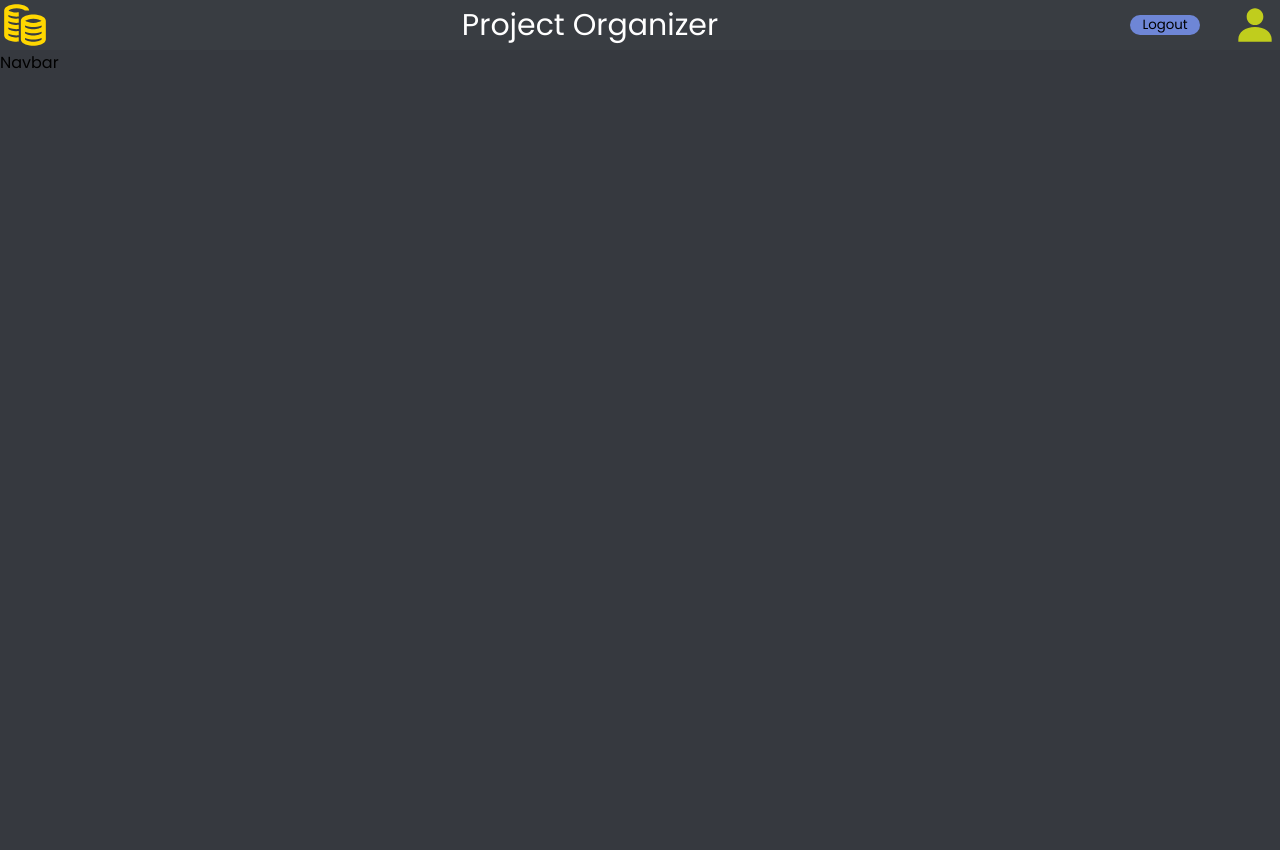
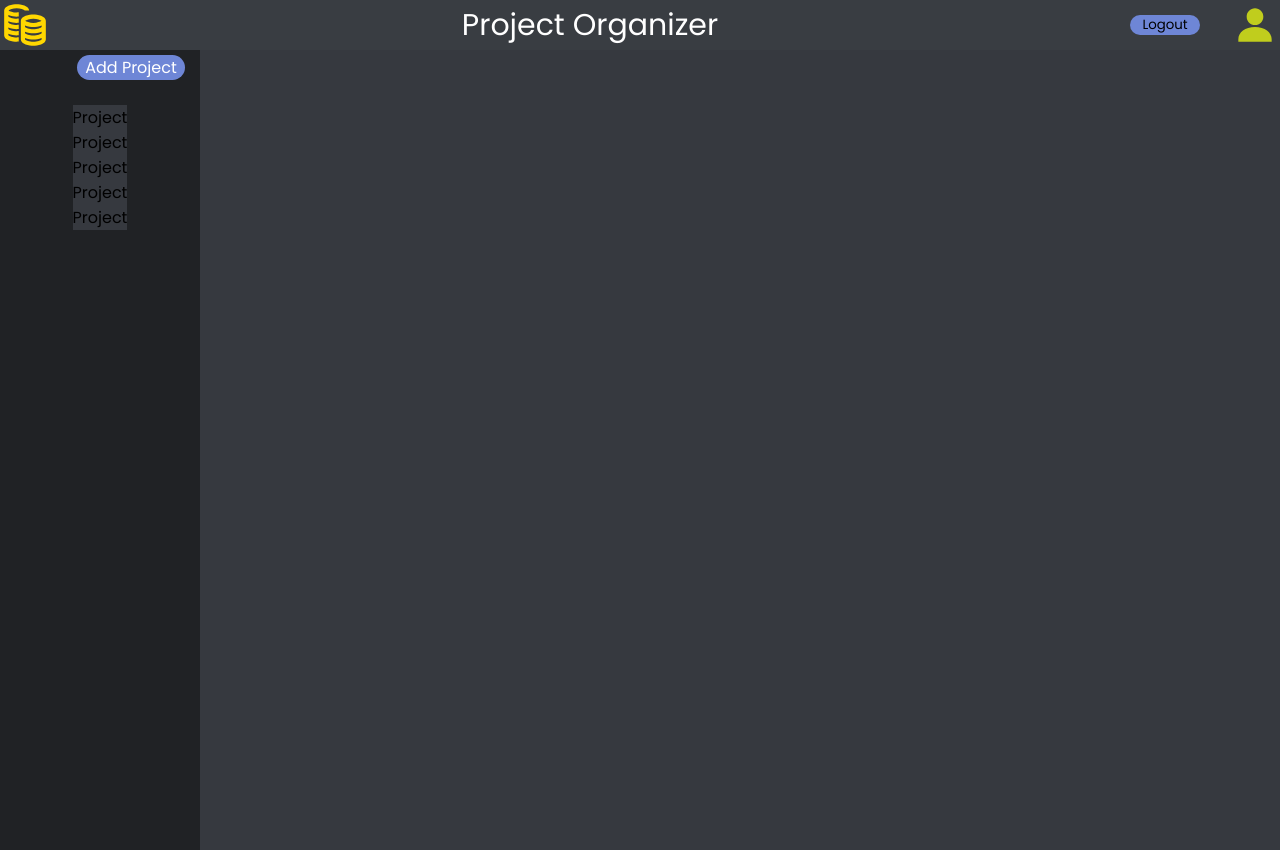
Before and after one commit to DiegoPrestesGit/bolttech-test, a React (Create React App) app in the folder frontend/: page / in a window 1280 px wide. Before the commit the page ends 800 px from the top, so only its background shows below. Built offline with nearby package versions, Linux system fonts and the light colour scheme.

Commit message:
feat: left navbar for projects

```diff
--- a/frontend/src/components/Navbar.js
+++ b/frontend/src/components/Navbar.js
@@ -1,7 +1,30 @@
 import React from "react";
 
+import { Project } from "../components/index";
+import {
+  Container,
+  ProjectsContainer,
+  TopMenu,
+  AddProjectButton,
+} from "./navbar-styles";
+
 function Navbar() {
-  return <div>Navbar</div>;
+  return (
+    <Container>
+      <TopMenu>
+        <AddProjectButton onClick={() => console.log("Add Project")}>
+          Add Project
+        </AddProjectButton>
+      </TopMenu>
+      <ProjectsContainer>
+        <Project />
+        <Project />
+        <Project />
+        <Project />
+        <Project />
+      </ProjectsContainer>
+    </Container>
+  );
 }
 
 export default Navbar;
--- /dev/null
+++ b/frontend/src/components/navbar-styles.js
@@ -0,0 +1,46 @@
+import styled from "styled-components";
+
+export const Container = styled.div`
+  padding-top: 5px;
+  display: flex;
+  flex-direction: column;
+  /* align-items: center; */
+  justify-content: flex-start;
+  background-color: var(--tertiary);
+  height: 100vh;
+  width: 200px;
+`;
+
+export const ProjectsContainer = styled.div`
+  padding-top: 25px;
+  display: flex;
+  flex-direction: column;
+  align-items: center;
+  justify-content: flex-start;
+  background-color: var(--tertiary);
+  height: 100vh;
+  width: 200px;
+`;
+
+export const TopMenu = styled.div`
+  display: flex;
+  justify-content: flex-end;
+  align-items: center;
+  background-color: inherit;
+  margin-right: 15px;
+`;
+
+export const AddProjectButton = styled.button`
+  height: 25px;
+  width: 108px;
+  border-radius: 20px;
+  color: var(--white);
+  font-size: 16px;
+  background-color: var(--nice-purple);
+
+  :hover {
+    transition-duration: 0.2s;
+    background-color: var(--dark-purple);
+    font-weight: bold;
+  }
+`;
--- a/frontend/src/styles/globals.js
+++ b/frontend/src/styles/globals.js
@@ -35,6 +35,7 @@ export default createGlobalStyle`
 
     --notification: #f84a4b;
     --nice-purple: #6e86d6;
+    --dark-purple: #6e84f0;
     --nice-yellow: #f9a839;
     --nice-gray: #413f3f;
     --purple-link: #5d80d6;
```
